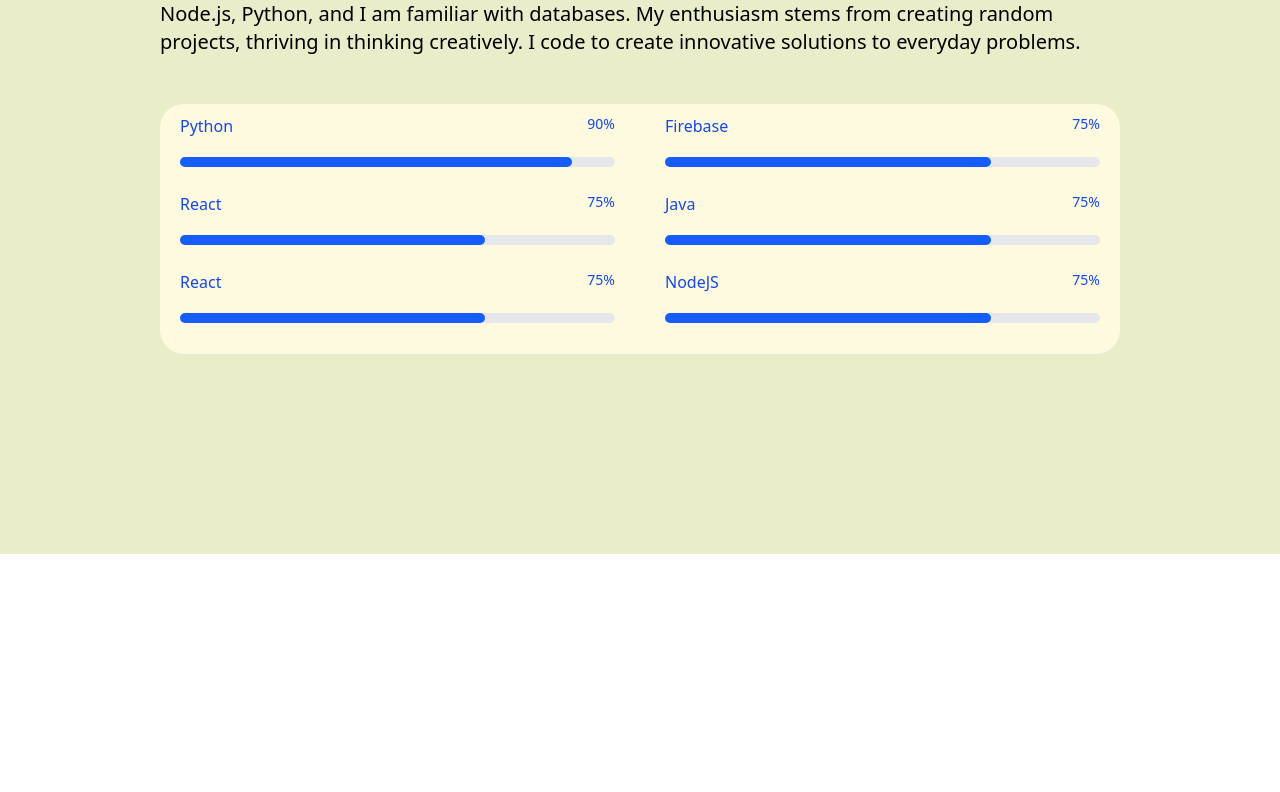
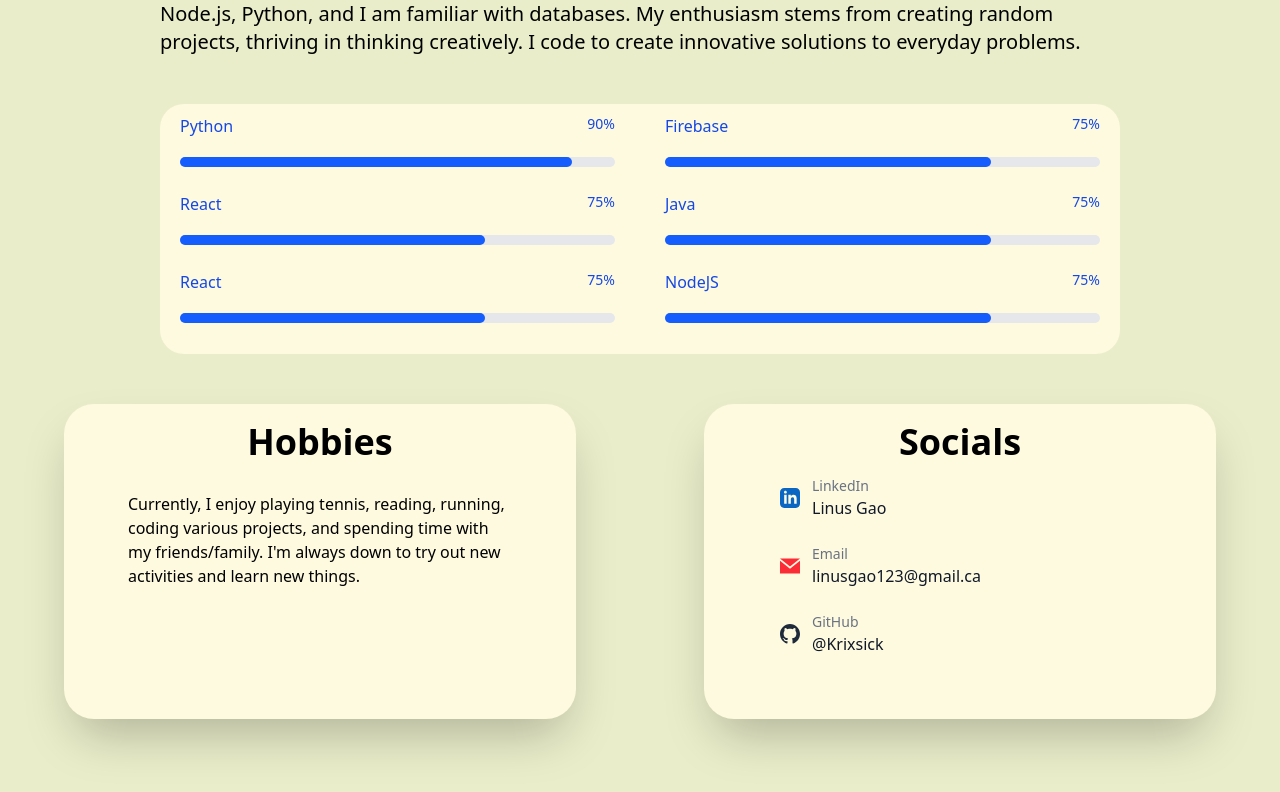
Before and after one commit to Krixsick/portfolio-2, a React (Vite) app: page /about in a window 1280 px wide. Shown: the part 496-1288 px from the top of the page. Before the commit the page ends 1050 px from the top, so only its background shows below. Built offline with nearby package versions, Linux system fonts and the light colour scheme.

Commit message:
Finished the About Page

```diff
--- a/src/Components/About.jsx
+++ b/src/Components/About.jsx
@@ -3,7 +3,7 @@ import { motion } from "framer-motion";
 
 function About() {
   return (
-    <div className="grid grid-cols-1 grid-rows-[200px_100px_100px_300px_200px] mt-[50px] w-full">
+    <div className="grid h-[1200px] grid-cols-1 grid-rows-[200px_100px_100px_300px_1fr] mt-[50px] w-full">
       {/*first grid item*/}
       <div className="flex justify-center">
         <motion.img
@@ -143,6 +143,113 @@ function About() {
           </div>
         </div>
       </div>
+      {/* Facts Part */}
+      <div className="flex justify-around align-center mt-[50px]">
+        <motion.div
+          whileHover={{ scale: 1.1 }}
+          className="flex rounded-[30px] w-lg h-7/10 flex-column bg-[#fefae0] flex-col shadow-2xl justify-center items-center"
+        >
+          <div className="flex h-2/15 w-2xs justify-center">
+            <motion.h1
+              initial={{ opacity: 0 }}
+              animate={{ opacity: 1 }}
+              transition={{ duration: 1.5 }}
+              className="text-4xl font-bold font-sans"
+            >
+              Hobbies
+            </motion.h1>
+          </div>
+          <div className="flex h-4/6 w-sm mt-7">
+            Currently, I enjoy playing tennis, reading, running, coding various
+            projects, and spending time with my friends/family. I'm always down
+            to try out new activities and learn new things.
+          </div>
+        </motion.div>
+        <motion.div
+          whileHover={{ scale: 1.1 }}
+          className="flex rounded-[30px] w-lg h-7/10 flex-column bg-[#fefae0] flex-col shadow-2xl justify-center items-center"
+        >
+          <div className="flex h-2/15 w-2xs justify-center">
+            <motion.h1
+              initial={{ opacity: 0 }}
+              animate={{ opacity: 1 }}
+              transition={{ duration: 1.5 }}
+              className="text-4xl font-bold font-sans"
+            >
+              Socials
+            </motion.h1>
+          </div>
+          <div className="flex h-3/4 w-sm flex-col">
+            <div className="flex items-center group p-3 rounded-lg">
+              <svg
+                xmlns="http://www.w3.org/2000/svg"
+                className="h-5 w-5 text-[#0A66C2] mr-3"
+                viewBox="0 0 24 24"
+              >
+                <path
+                  fill="currentColor"
+                  d="M19 0h-14c-2.761 0-5 2.239-5 5v14c0 2.761 2.239 5 5 5h14c2.762 0 5-2.239 5-5v-14c0-2.761-2.238-5-5-5zm-11 19h-3v-11h3v11zm-1.5-12.268c-.966 0-1.75-.79-1.75-1.764s.784-1.764 1.75-1.764 1.75.79 1.75 1.764-.783 1.764-1.75 1.764zm13.5 12.268h-3v-5.604c0-3.368-4-3.113-4 0v5.604h-3v-11h3v1.765c1.396-2.586 7-2.777 7 2.476v6.759z"
+                />
+              </svg>
+              <div className="flex-1">
+                <p className="text-sm text-gray-500">LinkedIn</p>
+                <a
+                  href="https://www.linkedin.com/in/linus-gao-5474b723b/"
+                  className="text-gray-900 hover:text-[#0A66C2] transition-colors font-medium"
+                  target="_blank"
+                  rel="noopener noreferrer"
+                >
+                  Linus Gao
+                </a>
+              </div>
+            </div>
+            <div className="flex items-center group p-3 rounded-lg">
+              <svg
+                xmlns="http://www.w3.org/2000/svg"
+                className="h-5 w-5 text-red-500 mr-3"
+                viewBox="0 0 24 24"
+              >
+                <path
+                  fill="currentColor"
+                  d="M12 12.713l-11.985-9.713h23.971l-11.986 9.713zm0 2.574l-12-9.725v15.438h24v-15.438l-12 9.725z"
+                />
+              </svg>
+              <div className="flex-1">
+                <p className="text-sm text-gray-500">Email</p>
+                <a
+                  href="mailto:your.email@example.com"
+                  className="text-gray-900 hover:text-red-600 transition-colors font-medium"
+                >
+                  linusgao123@gmail.ca
+                </a>
+              </div>
+            </div>
+            <div className="flex items-center group p-3 rounded-lg">
+              <svg
+                xmlns="http://www.w3.org/2000/svg"
+                className="h-5 w-5 text-gray-800 mr-3"
+                viewBox="0 0 24 24"
+              >
+                <path
+                  fill="currentColor"
+                  d="M12 0c-6.626 0-12 5.373-12 12 0 5.302 3.438 9.8 8.207 11.387.599.111.793-.261.793-.577v-2.234c-3.338.726-4.033-1.416-4.033-1.416-.546-1.387-1.333-1.756-1.333-1.756-1.089-.745.083-.729.083-.729 1.205.084 1.839 1.237 1.839 1.237 1.07 1.834 2.807 1.304 3.492.997.107-.775.419-1.305.762-1.604-2.665-.305-5.467-1.334-5.467-5.931 0-1.311.469-2.381 1.236-3.221-.124-.303-.535-1.524.117-3.176 0 0 1.008-.322 3.301 1.23.957-.266 1.983-.399 3.003-.404 1.02.005 2.047.138 3.006.404 2.291-1.552 3.297-1.23 3.297-1.23.653 1.653.242 2.874.118 3.176.77.84 1.235 1.911 1.235 3.221 0 4.609-2.807 5.624-5.479 5.921.43.372.823 1.102.823 2.222v3.293c0 .319.192.694.801.576 4.765-1.589 8.199-6.086 8.199-11.386 0-6.627-5.373-12-12-12z"
+                />
+              </svg>
+              <div className="flex-1">
+                <p className="text-sm text-gray-500">GitHub</p>
+                <a
+                  href="https://github.com/Krixsick"
+                  className="text-gray-900 hover:text-gray-700 transition-colors font-medium"
+                  target="_blank"
+                  rel="noopener noreferrer"
+                >
+                  @Krixsick
+                </a>
+              </div>
+            </div>
+          </div>
+        </motion.div>
+      </div>
     </div>
   );
 }
--- a/src/Components/Experience.jsx
+++ b/src/Components/Experience.jsx
@@ -1,7 +1,7 @@
 function Experience() {
   return (
-    <div className="flex flex-col items-center justify-center min-h-screen">
-      <h1 className="text-4xl font-bold text-blue-500">Experience Page</h1>
+    <div className="flex items-center justify-center h-screen w-2xl">
+      <p>HI</p>
     </div>
   );
 }
--- a/src/Components/Homebody.jsx
+++ b/src/Components/Homebody.jsx
@@ -6,7 +6,7 @@ import { Typewriter } from "react-simple-typewriter";
 function Homebody() {
   return (
     <>
-      <div className="flex min-w-full min-h-[600px] justify-around mt-[100px]">
+      <div className="flex min-w-full h-screen justify-around mt-[100px]">
         <div>
           <motion.h1
             initial={{ opacity: 0 }}
```
